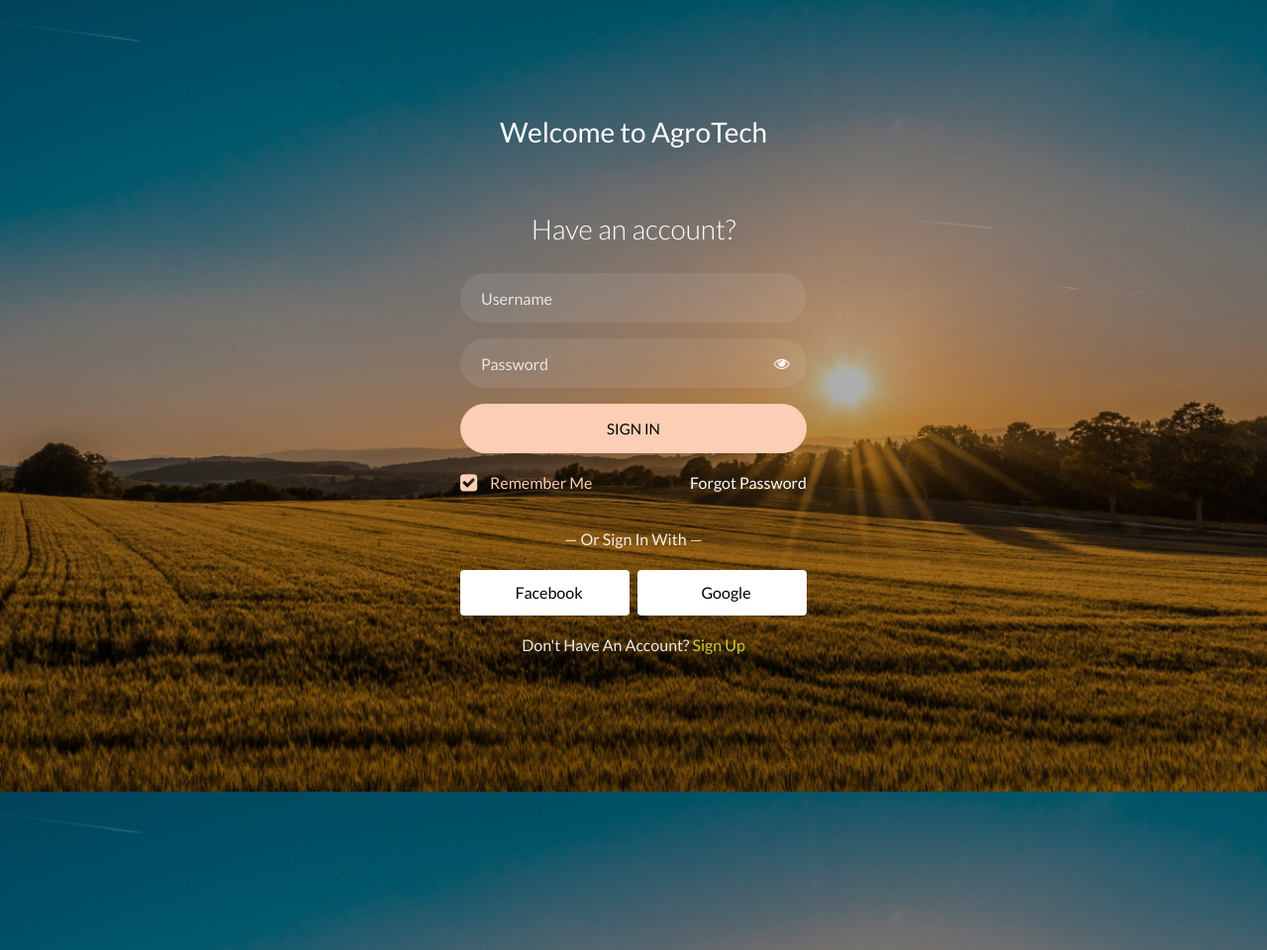
After one commit to NishorgoNondon/agrotech, a PHP site: page /login.php in a window 1280 px wide. The commit adds this page. Shown: the whole page at 99% size. Run offline with PHP 8.4, Linux system fonts and the light colour scheme; some libraries are stand-ins or nearby versions.

Commit message:
modified:   farmerSignUp.php 	new file:   login.php

```diff
--- a/farmerSignUp.php
+++ b/farmerSignUp.php
@@ -184,7 +184,7 @@
                             <a href="#" class="px-2 py-2 mr-md-1 rounded"><span class="ion-logo-facebook mr-2"></span> Facebook</a>
                             <a href="#" class="px-2 py-2 ml-md-1 rounded"><span class="ion-logo-google mr-2"></span> Google</a>
                         </div>
-                        <p class="w-100 text-center mt-4">Already have an account? <a href="login.html" style="color: #cbcb36">Sign In</a></p>
+                        <p class="w-100 text-center mt-4">Already have an account? <a href="login.php" style="color: #cbcb36">Sign In</a></p>
                     </div>
                 </div>
             </div>
--- /dev/null
+++ b/login.php
@@ -0,0 +1,101 @@
+<?php
+    session_start();
+    $con = mysqli_connect("localhost","root","","agrotechdb") or die("connection error");
+    if(isset($_POST['login'])){
+        $userID = mysqli_real_escape_string($con,$_POST['userID']);
+        $password = mysqli_real_escape_string($con,$_POST['password']);
+
+        $check = mysqli_query($con,"select * from `Participant` where `User ID` = '$userID' AND `Password`='$password'");
+        $res = mysqli_fetch_assoc($check);
+        if(mysqli_num_rows($check)){
+            if ($res['Type'] === '') {
+                header('Location:dashboard.html');
+            }
+        }else{
+            $msg = "<div class='alert' role='alert'>
+            Please Enter Correct Username And Password</a>
+            </div>";
+        }
+    }
+?>
+
+
+<!DOCTYPE html>
+<html lang="en">
+<head>
+    <title>Login</title>
+    <meta charset="utf-8">
+    <meta name="viewport" content="width=device-width, initial-scale=1, shrink-to-fit=no">
+
+    <link href="https://fonts.googleapis.com/css?family=Lato:300,400,700&display=swap" rel="stylesheet">
+
+    <link rel="stylesheet" href="https://stackpath.bootstrapcdn.com/font-awesome/4.7.0/css/font-awesome.min.css">
+
+    <link rel="stylesheet" href="css/styleN.css">
+    <style>
+        body {
+            background-image: url(images/bg.jpg);
+            background-size: cover;
+            background-repeat: no-repeat;
+            background-attachment: fixed;
+            margin: 0;
+            padding: 0;
+            height: 120vh;
+        }
+    </style>
+</head>
+<body class="img js-fullheight">
+<section class="ftco-section">
+    <div class="container">
+        <div class="row justify-content-center">
+            <div class="col-md-6 text-center mb-5">
+                <h2 class="heading-section">Welcome to AgroTech</h2>
+            </div>
+        </div>
+        <div class="row justify-content-center">
+            <div class="col-md-6 col-lg-4">
+                <div class="login-wrap p-0">
+                  <h3 class="mb-4 text-center">Have an account?</h3>
+                  <form method = "post" class="signin-form">
+                    <div class="form-group">
+                      <input type="text" name = "userID"class="form-control" placeholder="Username" required>
+                    </div>
+                    <div class="form-group">
+                      <input name = "password" id="password-field" type="password" class="form-control" placeholder="Password" required>
+                      <span toggle="#password-field" class="fa fa-fw fa-eye field-icon toggle-password"></span>
+                    </div>
+                    <div class="form-group">
+                      <button name = "login" type="submit" class="form-control btn btn-primary submit px-3">Sign In</button>
+                    </div>
+                    <div class="form-group d-md-flex">
+                      <div class="w-50">
+                        <label class="checkbox-wrap checkbox-primary">Remember Me
+                          <input type="checkbox" checked>
+                          <span class="checkmark"></span>
+                        </label>
+                      </div>
+                      <div class="w-50 text-md-right">
+                        <a href="#" style="color: #fff">Forgot Password</a>
+                      </div>
+                    </div>
+                  </form>
+                  <p class="w-100 text-center">&mdash; Or Sign In With &mdash;</p>
+                  <div class="social d-flex text-center">
+                    <a href="#" class="px-2 py-2 mr-md-1 rounded"><span class="ion-logo-facebook mr-2"></span> Facebook</a>
+                    <a href="#" class="px-2 py-2 ml-md-1 rounded"><span class="ion-logo-google mr-2"></span> Google</a>
+                  </div>
+                  <p></p>
+                  <p class="w-100 text-center"> Don't Have An Account? <a href="signup.php" style="color: rgb(203, 203, 54)"> Sign Up</a></p>
+              </div>
+            </div>
+        </div>
+    </div>
+</section>
+
+<script src="js/jquery.min.js"></script>
+<script src="js/popper.js"></script>
+<script src="js/bootstrap.min.js"></script>
+<script src="js/main.js"></script>
+
+</body>
+</html>
```
